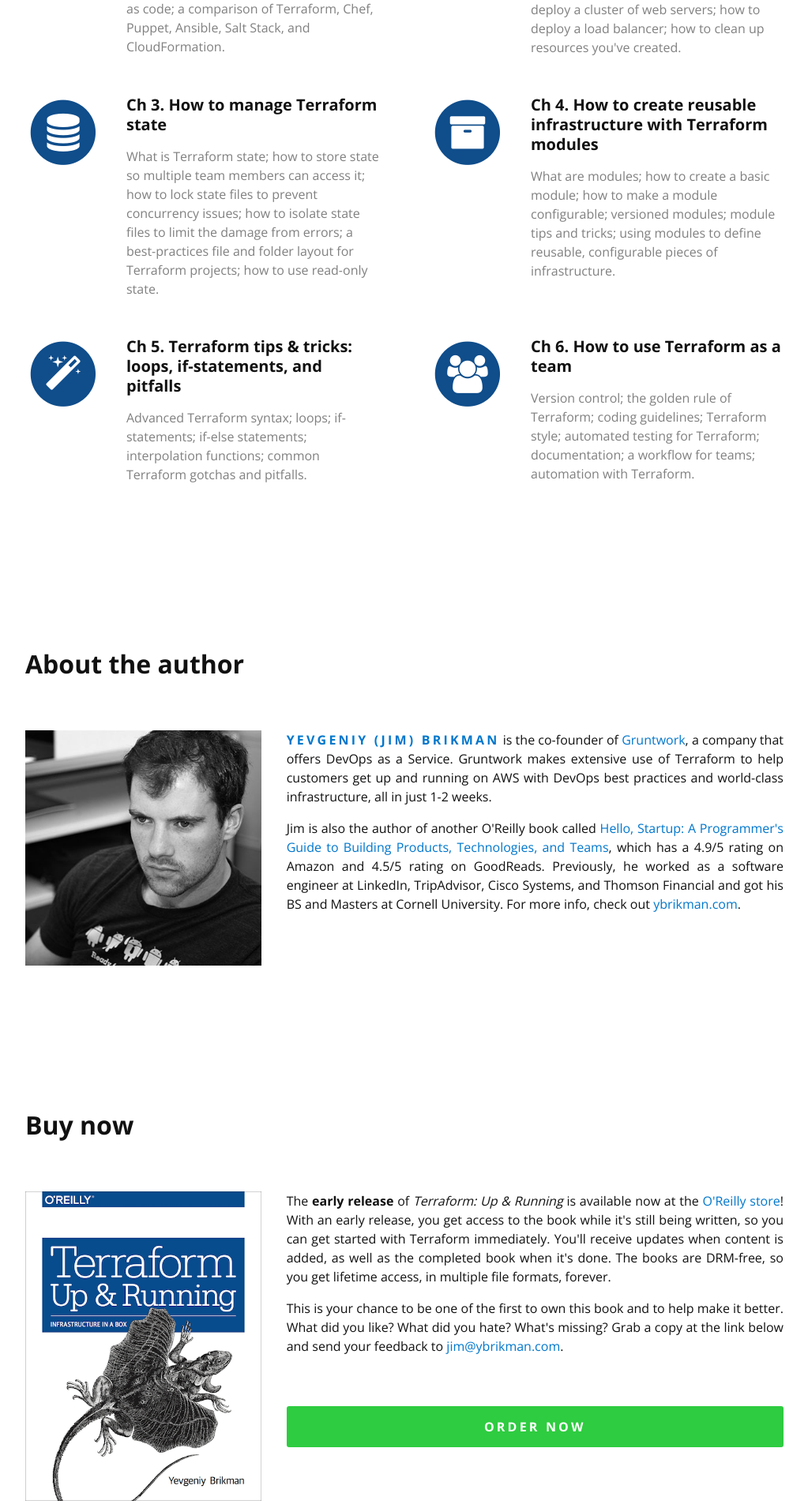
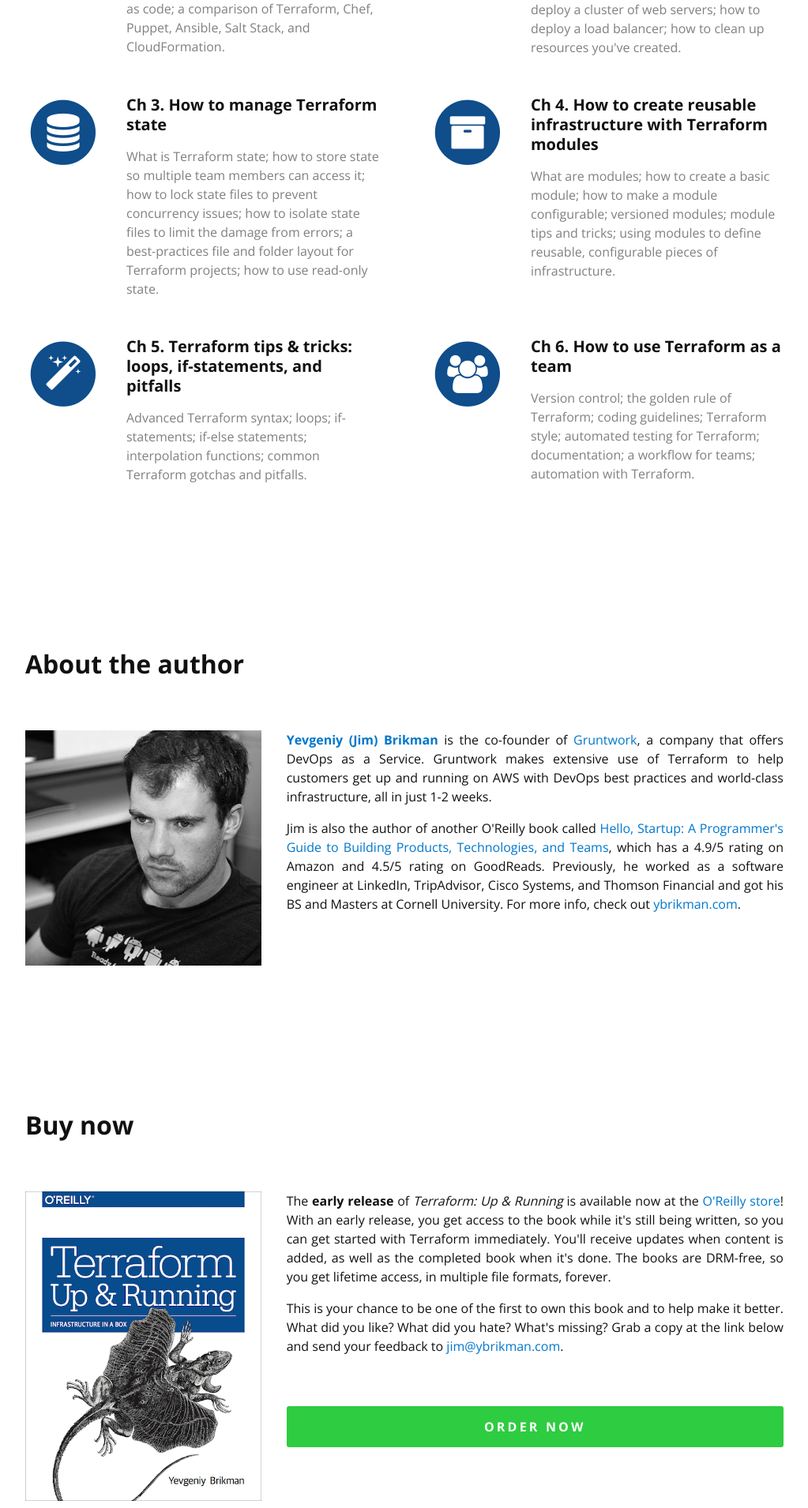
Before and after one commit to brikis98/terraform-up-and-running, a Jekyll site: the page built from index.html, in a window 1280 px wide. Shown: the part 1364-3274 px from the top of the page at 79% size, without its empty margins (128-1151 px from the left). Built offline with Jekyll 4.4.1, drawn with Linux system fonts in a browser that asks for light colours.

Commit message:
Get rid of caps in author name

```diff
--- a/_includes/author.html
+++ b/_includes/author.html
@@ -6,7 +6,7 @@
     </div>
     <div class="sm-col sm-col-8 justify thin px2">
       <p class="mt0">
-        <a href="http://www.ybrikman.com/?ref=terraform-up-and-running" class="bold caps tracked" data-trk="click-ybrikman-link-about-author-section">Yevgeniy (Jim) Brikman</a> is
+        <a href="http://www.ybrikman.com/?ref=terraform-up-and-running" class="bold tracked" data-trk="click-ybrikman-link-about-author-section">Yevgeniy (Jim) Brikman</a> is
         the co-founder of
         <a href="http://www.gruntwork.io/?ref=terraform-up-and-running" target="_blank" class="tracked" data-trk="click-gruntwork-link-about-author-section">Gruntwork</a>, a company that
         offers DevOps as a Service. Gruntwork makes extensive use of Terraform to help customers get up and running on
```
